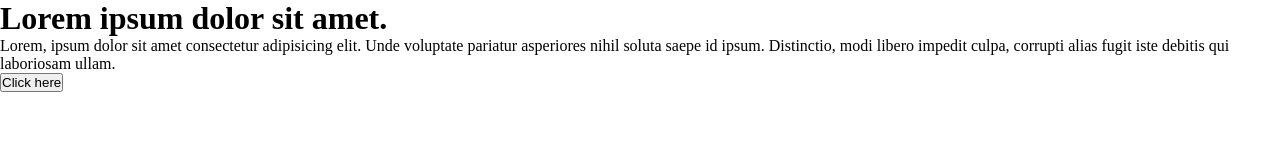
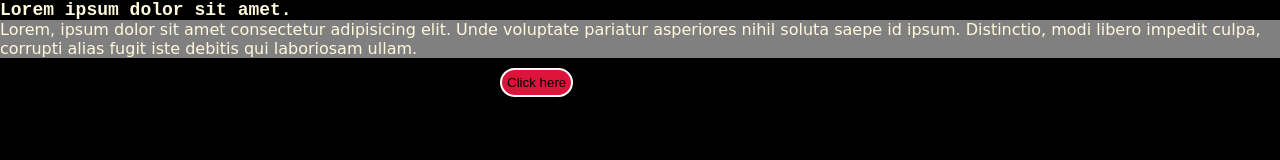
Before and after one commit to Pamdrey/Weekend-class, a plain HTML site: page index.html in a window 1280 px wide. Drawn offline with Linux system fonts and the light colour scheme.

Commit message:
first commit on ogadire

```diff
--- a/style.css
+++ b/style.css
@@ -3,4 +3,30 @@
     padding: 0;
     margin: 0;
     box-sizing: border-box;
+    background-color:black;
+    color: cornsilk;
 }
+h1{
+    font-size: 18px;
+    font-family: monospace;
+
+}
+
+p{background-color: grey;
+    font-size: 16px;
+    font-family: cursive;
+}
+
+button{
+    background-color: crimson;
+    color: black;
+    border: none;
+    border: 2px solid white;
+    border-radius: 50px;
+    padding: 5px;
+    margin:10px 500px 0 500px;
+}
+
+button:hover{
+    background-color: cornsilk;
+}
```
